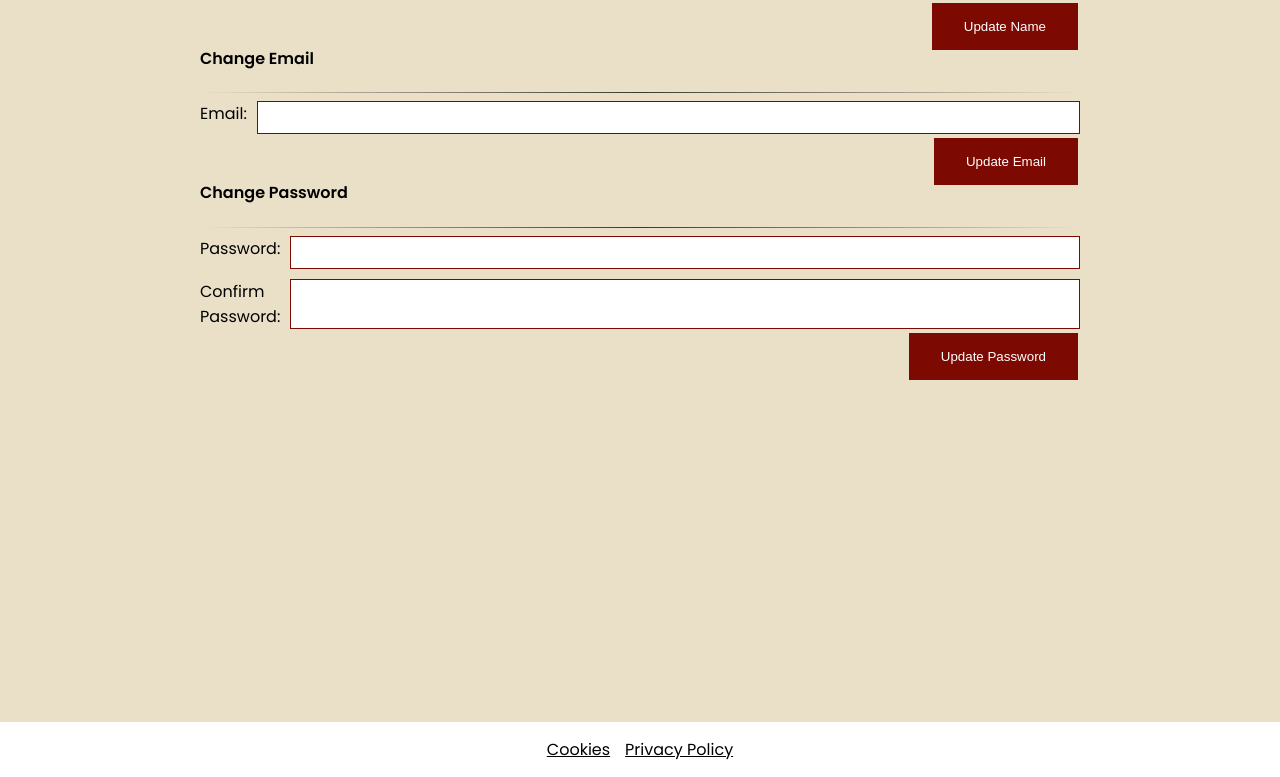
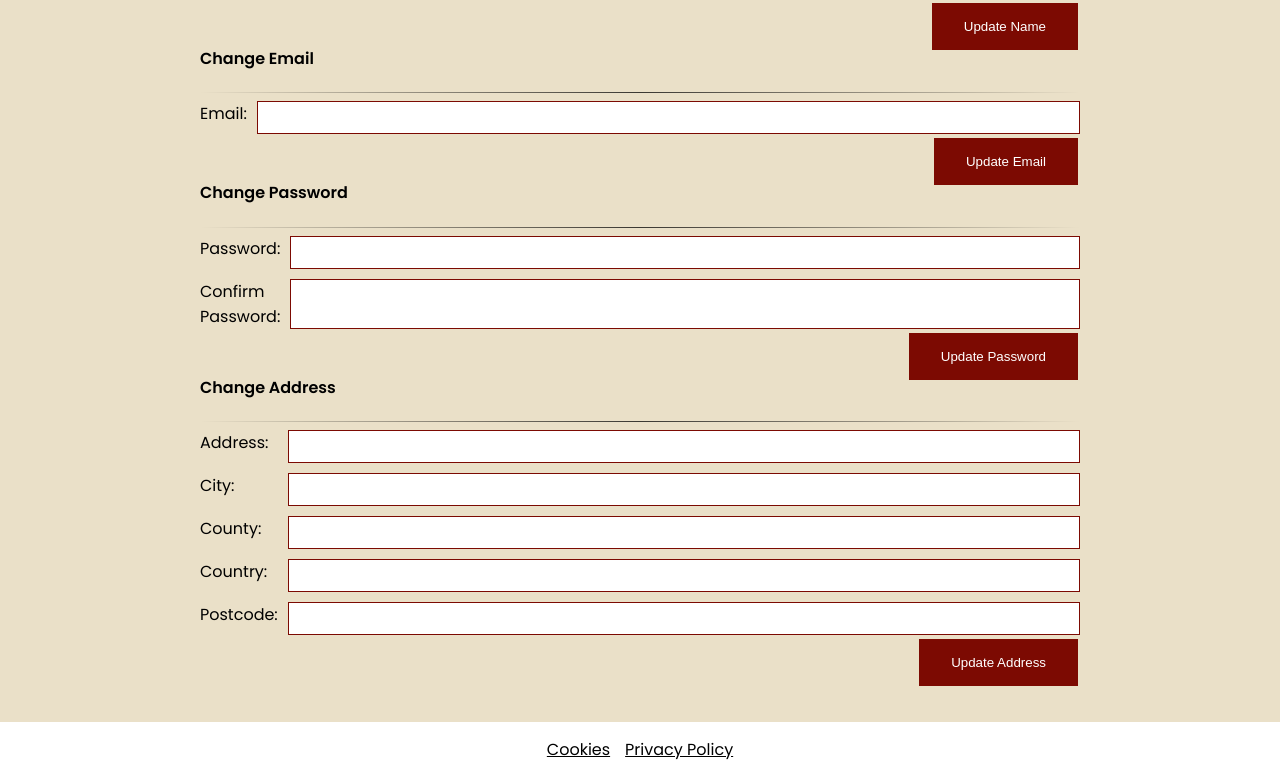
Before and after one commit to GeorgeWhittington/auction-website, a React (Create React App) app in the folder jamhouse-react/: page /profile in a window 1280 px wide. Shown: the part 539-1316 px from the top of the page. Built offline with nearby package versions, Linux system fonts and the light colour scheme; no server answers.

Commit message:
possible fix for missing checkout info

```diff
--- a/jamhouse-react/src/pages/Profile.js
+++ b/jamhouse-react/src/pages/Profile.js
@@ -13,6 +13,12 @@ export default function Profile() {
     const [lname, setLName] = useState("");
     const [email, setEmail] = useState("");
 
+    const [addr, setAddr] = useState("");
+    const [addrCity, setAddrCity] = useState("");
+    const [addrCounty, setAddrCounty] = useState("");
+    const [addrCountry, setAddrCountry] = useState("");
+    const [addrPostcode, setAddrPostcode] = useState("");
+
     const [uStatus, setUStatus] = useState("");
 
     const [uFName, setUFName] = useState("");
@@ -21,6 +27,12 @@ export default function Profile() {
     const [uPass, setUPass] = useState("");
     const [uConfirmPass, setUConfirmPass] = useState("");
 
+    const [uAddr, setUAddr] = useState("");
+    const [uAddrCity, setUAddrCity] = useState("");
+    const [uAddrCounty, setUAddrCounty] = useState("");
+    const [uAddrCountry, setUAddrCountry] = useState("");
+    const [uAddrPostcode, setUAddrPostcode] = useState("");
+
     function loadDetails() {
         axios.get(api + "/me?v=1", { headers: { "Authorization": `Token ${accessToken}` } })
             .then((response) => {
@@ -28,6 +40,10 @@ export default function Profile() {
                 setFName(response.data['first_name']);
                 setLName(response.data['last_name']);
                 setEmail(response.data['email'])
+
+                if (response.data['checkoutinfo']) {
+                    setAddr()
+                }
             })
             .catch((error) => { }
             )
@@ -137,6 +153,19 @@ export default function Profile() {
                 <FormInput label="Password:" id="upass" type="password" autocomplete="new-password" onChange={e => setUPass(e.target.value)}></FormInput>
                 <FormInput label="Confirm Password:" id="uconfpass" type="password" autocomplete="new-password" onChange={e => setUConfirmPass(e.target.value)}></FormInput>
             </FormAwesome>
+
+            <br></br>
+
+            <h4>Change Address</h4>
+            <hr></hr>
+            <FormAwesome submitText="Update Address" onSubmit={changePasswordSubmit} autocomplete="off">
+                <FormInput label="Address:" id="addr" type="text"></FormInput>
+                <FormInput label="City:" id="addr" type="text"></FormInput>
+                <FormInput label="County:" id="addr" type="text"></FormInput>
+                <FormInput label="Country:" id="addr" type="text"></FormInput>
+                <FormInput label="Postcode:" id="addr" type="text"></FormInput>
+            </FormAwesome>
+
         </div>
 
 
```
